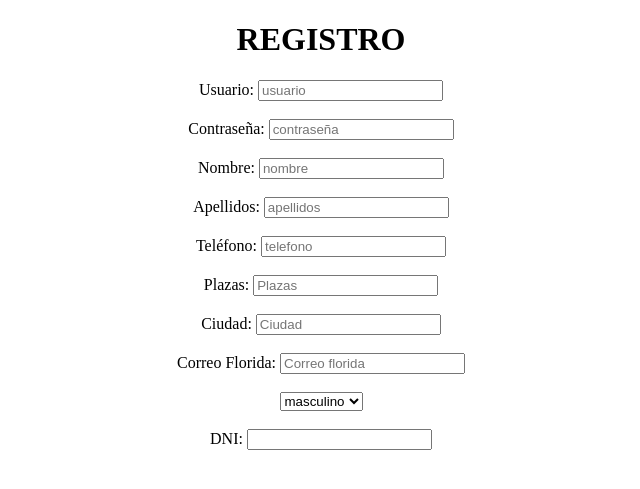
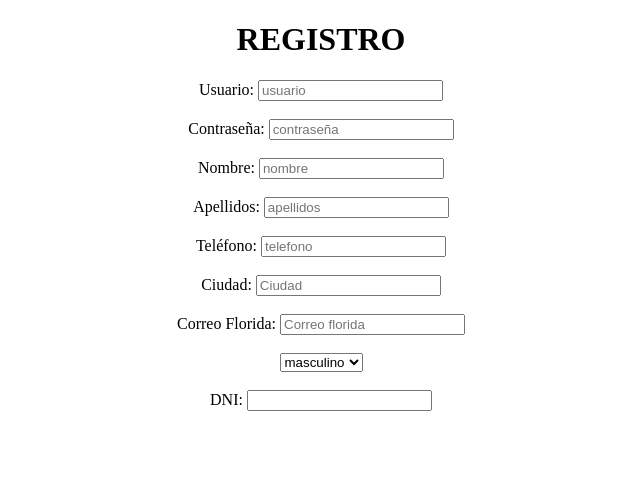
Before and after one commit to Pjorda96/lolitos, a PHP site: page /registro.php in a window 1280 px wide. Shown: the top 489 px of the page, without its empty margins (319-959 px from the left). Run offline with PHP 8.4, Linux system fonts and the light colour scheme.

Commit message:
ER actualizado/Registro actualizado

```diff
--- a/Floridacar/public/registro.php
+++ b/Floridacar/public/registro.php
@@ -31,10 +31,6 @@
         <input type="tel" placeholder="telefono" id="telefono" />
       </div><br>
       <div>
-        <label for="plazas">Plazas:</label>
-        <input type="number" placeholder="Plazas" id="plazas" />
-      </div><br>
-      <div>
         <label for="ciudad">Ciudad:</label>
         <input type="text" placeholder="Ciudad" id="ciudad" />
       </div><br>
```
Also changed, not shown: 1 other file.
